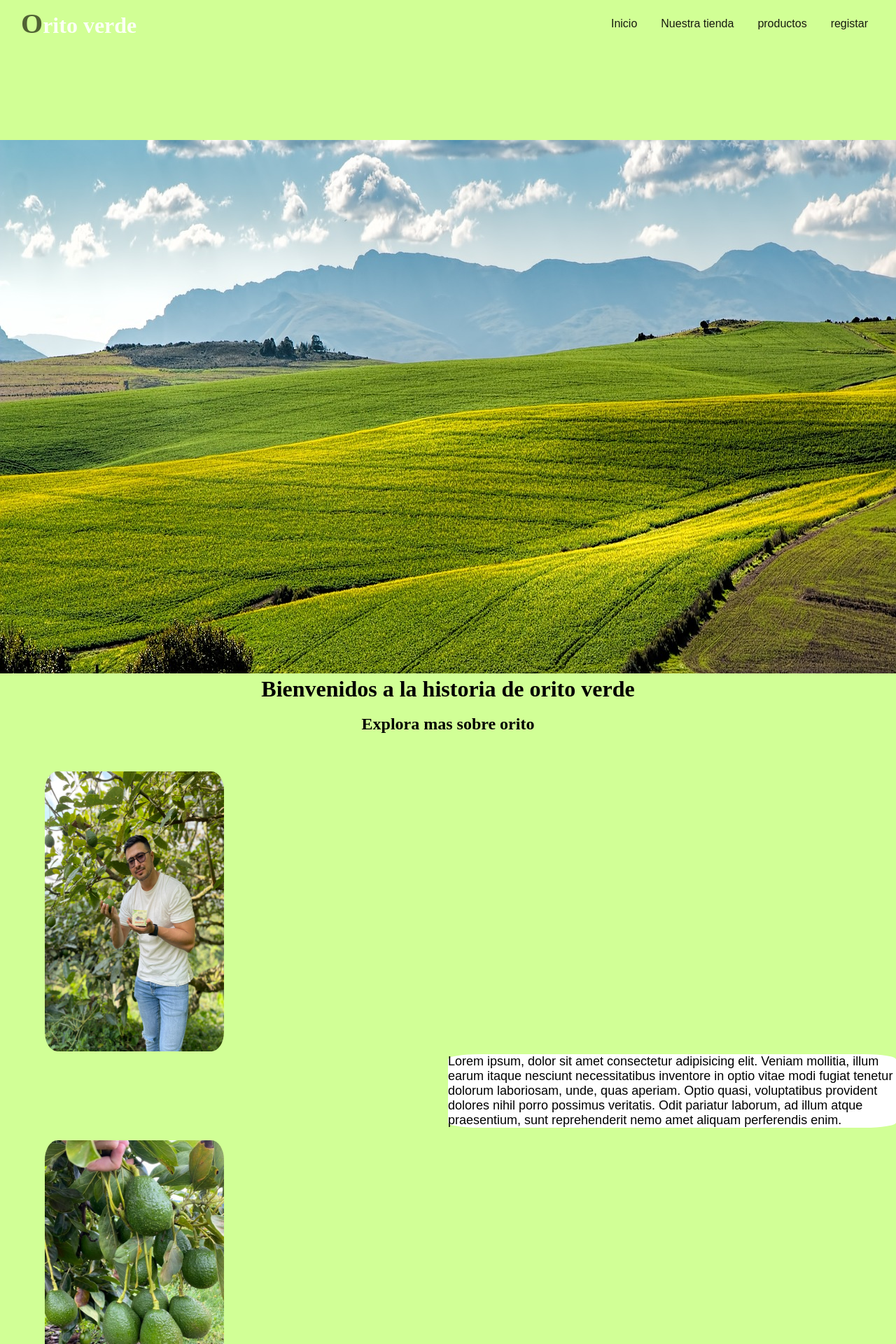
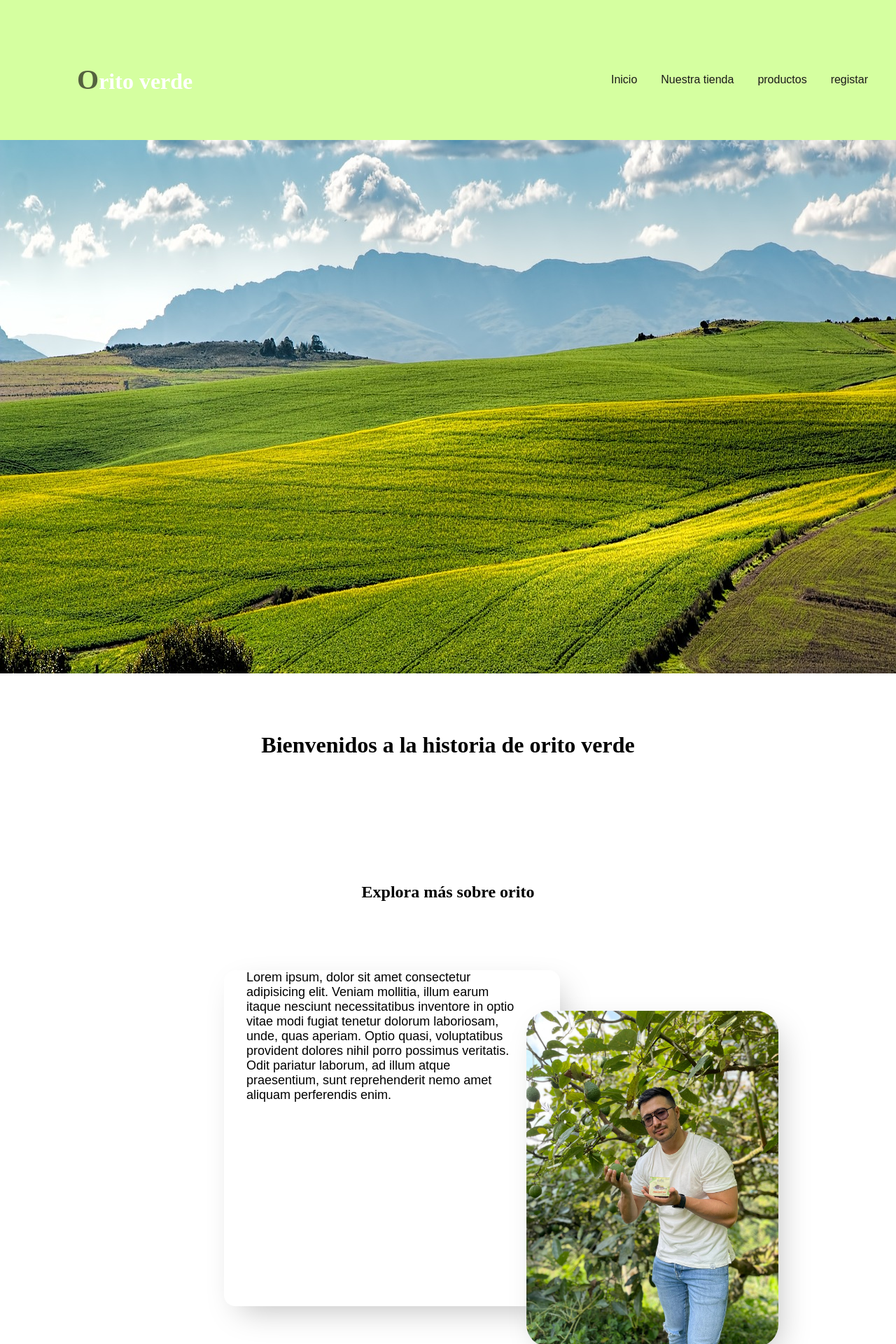
Before and after one commit to thresh11/Proyecto-Orito, a PHP site: page /sobrenosotros.html in a window 1280 px wide. Shown: the top 1920 px of the page at 70% size. Run offline with PHP 8.4, Linux system fonts and the light colour scheme.

Commit message:
Avance sobre nosotros

```diff
--- a/assets/css/main.css
+++ b/assets/css/main.css
@@ -133,7 +133,7 @@
 .fondo {
 
     font-size:medium;
-    background-color: #d1ff96;
+    background-color: #ffffff;
 
     /* background-image: url(../img/Diseño\ sin\ título.png) */
 
@@ -143,37 +143,32 @@
 h1 {
 
     text-align: center;
+    padding: 5rem;
 }
 h2 {
     text-overflow: ellipsis;
+    padding: 5rem;
     text-align: center;
-}
-
-.principal {
-
-    height: 90vh;
-    width: 85vw;
-    border-color: #ffffff;
-    border-style: double;
-    border-bottom-left-radius: 5%;
-    border-bottom-right-radius: 5%;
-
-
-
 
 }
 
+
 .primera {
     right: 5%;
-    left: 5%;
-    margin-left: 5%;
-    height: 50vh;
-    width: 20vw;
-    border-radius: 7%;
+    left: 15%;
+    margin-top: 6%;
+    margin-left: -5%;
+    height: 60vh;
+    width: auto;
+    border-radius: 2rem;
+    -webkit-box-shadow: 11px 16px 46px -12px rgba(189,189,189,1);
+    -moz-box-shadow: 11px 16px 46px -12px rgba(189,189,189,1);
+    box-shadow: 11px 16px 46px -12px rgba(189,189,189,1);
 
-
-
-
+}
+.p{
+    padding-left: 2rem;
+    padding-right: 4rem;
 }
 
 
@@ -182,8 +177,25 @@
     font-family:Arial, Helvetica, sans-serif;
     font-size: large;
     background-color: rgb(255, 255, 255);
-    border-radius: 7%;
-    margin-left: 50%;
-    left: 32%;
+    border-radius: 1rem;
+    left: 10%;
+    right: 10%;
+    text-align: center;
+    display: flex;
+    text-align: start;
+    height: 60vh;
+    width: 60vh;
+    border-radius: 1rem;
+    -webkit-box-shadow: 11px 16px 46px -12px rgba(189,189,189,1);
+    -moz-box-shadow: 11px 16px 46px -12px rgba(189,189,189,1);
+    box-shadow: 11px 16px 46px -12px rgba(189,189,189,1);
+
 
 }
+
+.q{
+    display: flex;
+    padding-bottom: 10rem;
+    margin-left: 25%;
+
+}
--- a/sobrenosotros.html
+++ b/sobrenosotros.html
@@ -10,10 +10,10 @@
 
     <header>
         <div class="navegador">
-            <a href=""><h1><span class="color_0">O</span>rito verde</h1></a>
+            <a href="index.html"><h1><span class="color_0">O</span>rito verde</h1></a>
             <nav>
                 <ul>
-                    <li><a href="">Inicio</a></li>
+                    <li><a href="index.html">Inicio</a></li>
                     <li><a href="#">Nuestra tienda</a></li>
                     <li><a href="productos.html">productos</a></li>
                     <li><a href="registrar.html">registar</a></li>
@@ -32,45 +32,35 @@
      <h1>Bienvenidos a la historia de orito verde</h1>
     <br>
 
-    <h2>Explora mas sobre orito</h2>
-    <br>
+    <h2>Explora más sobre orito</h2>
+        <br>
 
-     <br>
-     <br>
+    <div class="q">
+        <div class="texto1">
+            <p class="p">Lorem ipsum, dolor sit amet consectetur adipisicing elit. Veniam mollitia, illum earum itaque nesciunt necessitatibus inventore in optio vitae modi fugiat tenetur dolorum laboriosam, unde, quas aperiam. Optio quasi, voluptatibus provident dolores nihil porro possimus veritatis. Odit pariatur laborum, ad illum atque praesentium, sunt reprehenderit nemo amet aliquam perferendis enim. </p>
+        </div>
+        <img class="primera" src="./assets/img/nosotros1.jpeg" alt="">
 
-    <div>
-    <img class="primera" src="./assets/img/nosotros1.jpeg" alt="">
-
-     <div class="texto1" ><p>Lorem ipsum, dolor sit amet consectetur adipisicing elit. Veniam mollitia, illum earum itaque nesciunt necessitatibus inventore in optio vitae modi fugiat tenetur dolorum laboriosam, unde, quas aperiam. Optio quasi, voluptatibus provident dolores nihil porro possimus veritatis. Odit pariatur laborum, ad illum atque praesentium, sunt reprehenderit nemo amet aliquam perferendis enim. </div> </p>
 
     </div>
 
-    <br>
+    <div class="q">
 
-    <div>
+        <div class="texto1" >
+            <p class="p">Lorem ipsum, dolor sit amet consectetur adipisicing elit. Veniam mollitia, illum earum itaque nesciunt necessitatibus inventore in optio vitae modi fugiat tenetur dolorum laboriosam, unde, quas aperiam. Optio quasi, voluptatibus provident dolores nihil porro possimus veritatis. Odit pariatur laborum, ad illum atque praesentium, sunt reprehenderit nemo amet aliquam perferendis enim. </p>
+
+        </div>
         <img class="primera" src="./assets/img/nosotros2.jpeg" alt="">
 
-         <div class="texto1" ><p>Lorem ipsum, dolor sit amet consectetur adipisicing elit. Veniam mollitia, illum earum itaque nesciunt necessitatibus inventore in optio vitae modi fugiat tenetur dolorum laboriosam, unde, quas aperiam. Optio quasi, voluptatibus provident dolores nihil porro possimus veritatis. Odit pariatur laborum, ad illum atque praesentium, sunt reprehenderit nemo amet aliquam perferendis enim. </div> </p>
-
+    </div>
+    <div class="q">
+        <div class="texto1" >
+            <p class="p">Lorem ipsum, dolor sit amet consectetur adipisicing elit. Veniam mollitia, illum earum itaque nesciunt necessitatibus inventore in optio vitae modi fugiat tenetur dolorum laboriosam, unde, quas aperiam. Optio quasi, voluptatibus provident dolores nihil porro possimus veritatis. Odit pariatur laborum, ad illum atque praesentium, sunt reprehenderit nemo amet aliquam perferendis enim. </p>
         </div>
-        <br>
-
-        <div>
-            <img class="primera" src="./assets/img/nosotros3.jpeg" alt="">
-
-             <div class="texto1" ><p>Lorem ipsum, dolor sit amet consectetur adipisicing elit. Veniam mollitia, illum earum itaque nesciunt necessitatibus inventore in optio vitae modi fugiat tenetur dolorum laboriosam, unde, quas aperiam. Optio quasi, voluptatibus provident dolores nihil porro possimus veritatis. Odit pariatur laborum, ad illum atque praesentium, sunt reprehenderit nemo amet aliquam perferendis enim. </div> </p>
-
-            </div>
-
-
-
-
-
+        <img class="primera" src="./assets/img/nosotros3.jpeg" alt="">
+    </div>
 
     </header>
 
-
-
-
 </body>
 </html>
```
